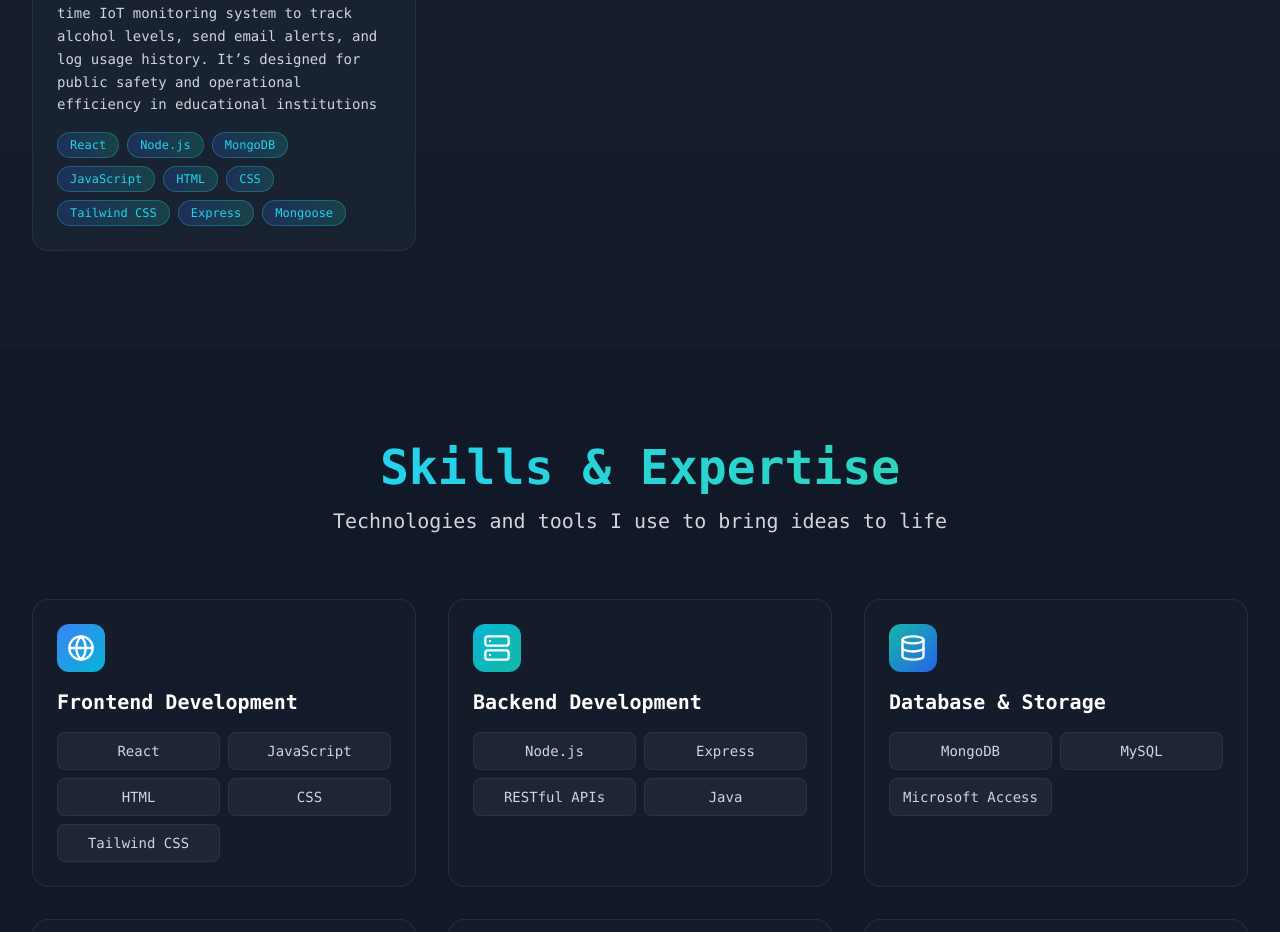
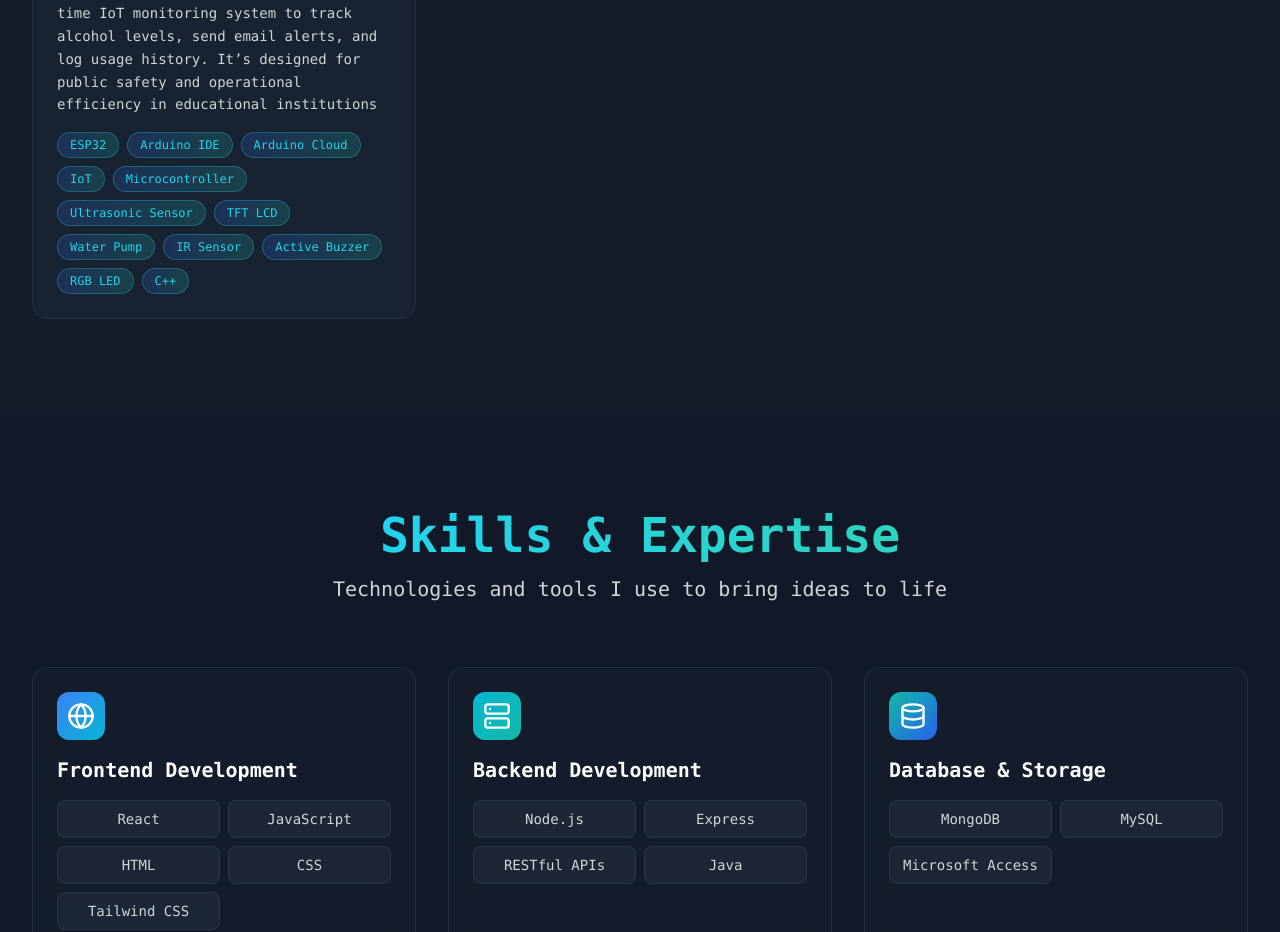
Before and after one commit to jcobsntos/my-portfolio-website, a React (Vite) app: page / in a window 1280 px wide. Shown: the part 3920-4852 px from the top of the page. Built offline with nearby package versions, Linux system fonts and the light colour scheme.

Commit message:
changed tags for portfolio

```diff
--- a/src/components/Portfolio.tsx
+++ b/src/components/Portfolio.tsx
@@ -44,8 +44,8 @@ const Portfolio = () => {
       image: "https://media.istockphoto.com/id/1266361566/photo/macro-detail-of-wireless-wifi-programmable-microcontroller-module-electronic-small-computer.jpg?b=1&s=612x612&w=0&k=20&c=IfbrV8iDRGZa8ycEM_LwlaitxCG8NQ4CKnbwRSMuG1g=",
       github: "https://github.com/jcobsntos/arduino-iot-cloud-sanitizer",
       demo: "https://drive.google.com/file/d/1HUfIjYYRyNzzaHKBdwOETTL9Pfh8wwKH/view?usp=sharing",
-      tags: ["React", "Node.js", "MongoDB", "JavaScript", "HTML", "CSS", "Tailwind CSS", "Express", "Mongoose"],
-      category: 'Microcontrollers'
+      tags: ["ESP32", "Arduino IDE","Arduino Cloud", "IoT", "Microcontroller", "Ultrasonic Sensor", "TFT LCD", "Water Pump", "IR Sensor", "Active Buzzer", "RGB LED", "C++"],
+      category: "Microcontrollers"
     },
 
   ];
```
